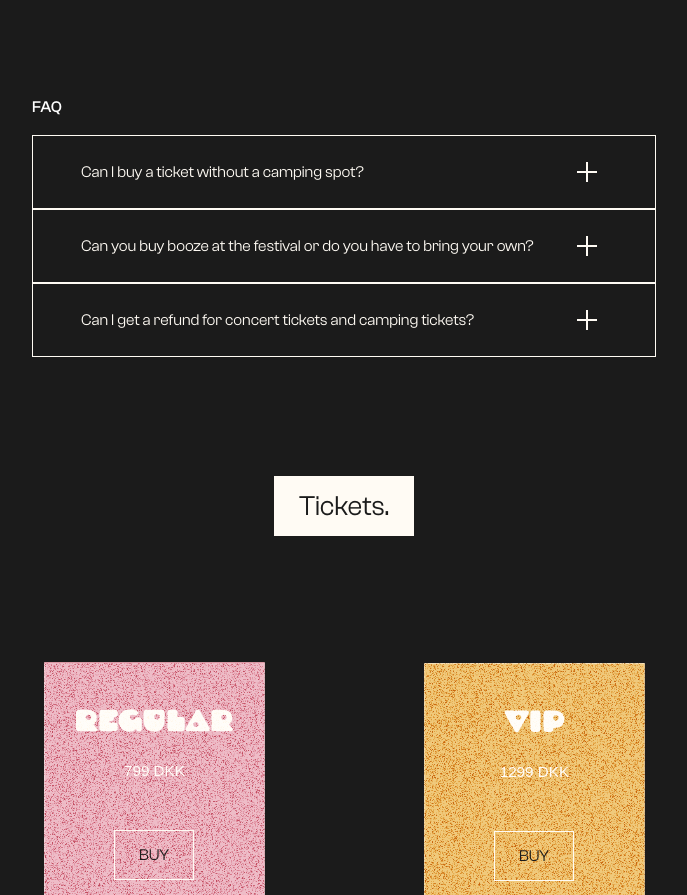
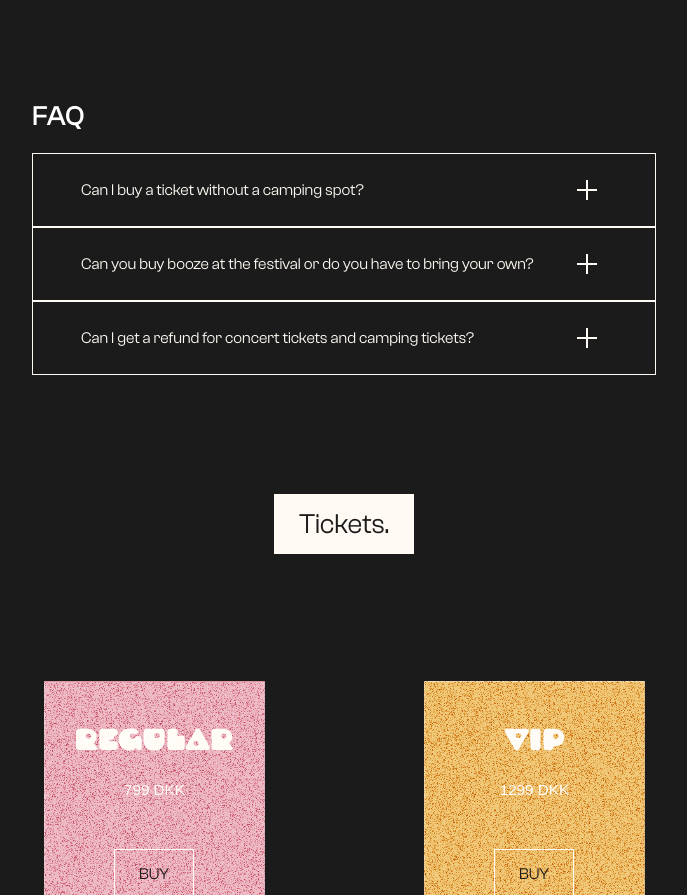
Before and after one commit to dare0002/dama_eksamen_24_25_2.0, a Next.js app: page / in a window 1280 px wide. Shown: the part 1458-2353 px from the top of the page, without its empty margins (296-983 px from the left). Built offline with nearby package versions, Linux system fonts and the light colour scheme; no server answers.

Commit message:
FAQ text

```diff
--- a/src/components/FAQ.jsx
+++ b/src/components/FAQ.jsx
@@ -26,7 +26,7 @@ const Accordion = () => {
 
   return (
     <section className="w-full max-w-2xl mx-auto  px-4 md:px-6 py-24 bg-transparent bg-no-repeat">
-      <h3 className="text-white pb-4">FAQ</h3>
+      <h3 className="text-white pb-4 md:text-xl text-lg">FAQ</h3>
 
       {faqData.map((item, index) => (
         <Item
```
